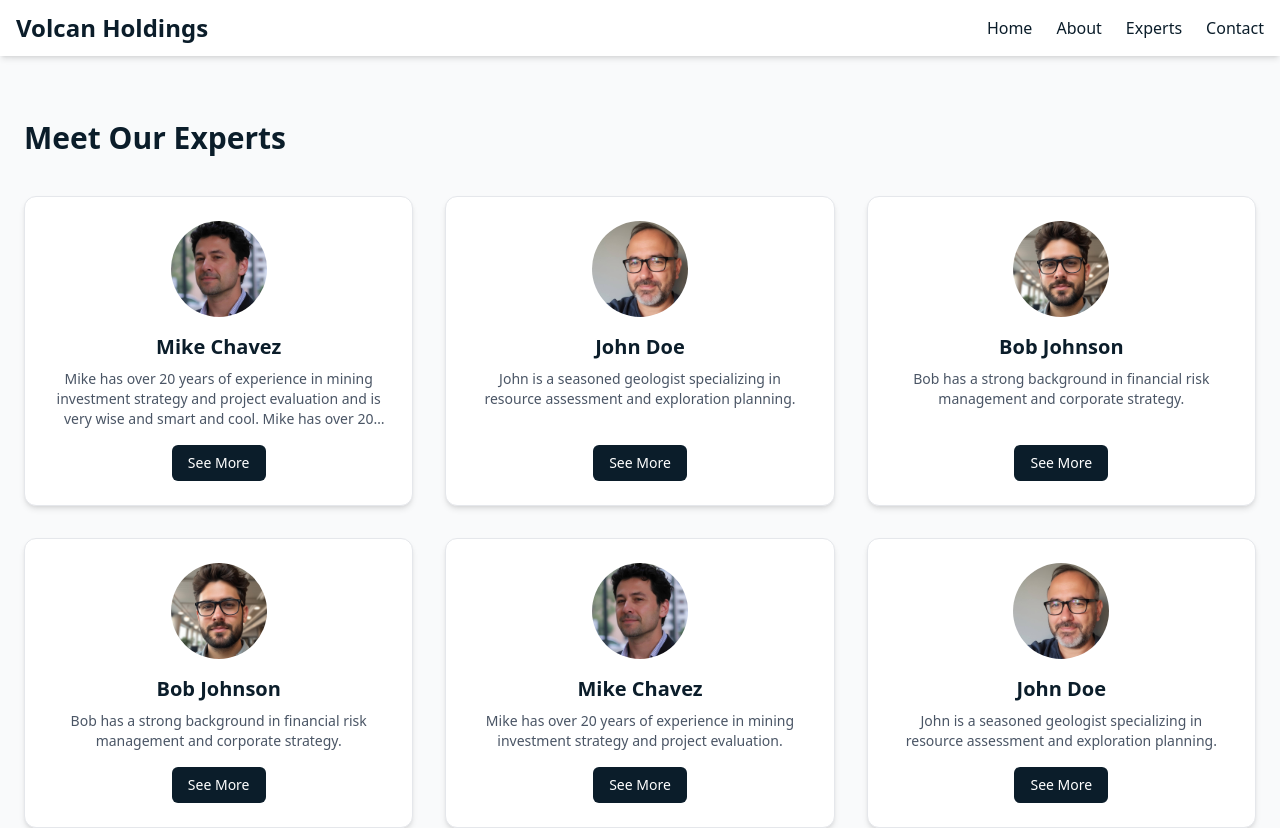
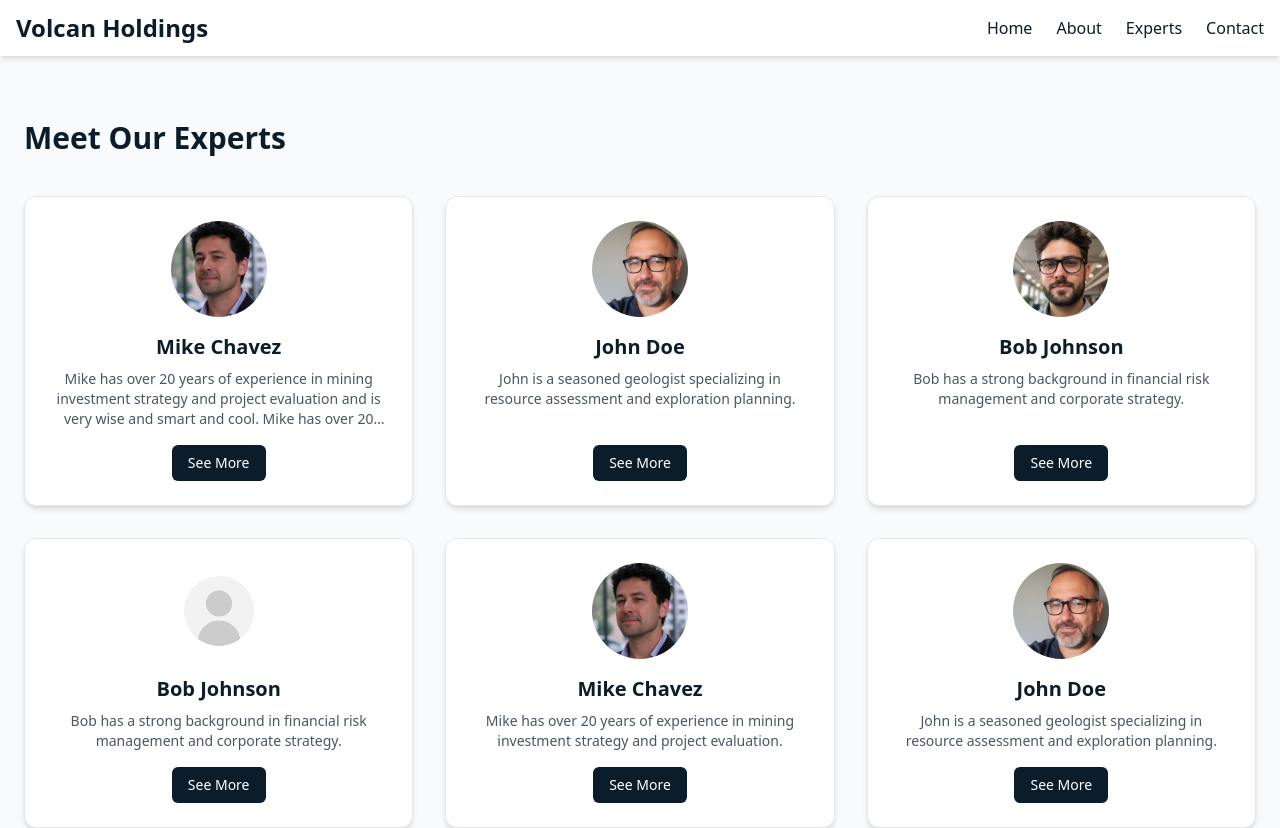
Before and after one commit to syjoseph22/mine-site, a Next.js app: page /experts in a window 1280 px wide. Shown: the top 828 px of the page. Built offline with nearby package versions, Linux system fonts and the light colour scheme.

Commit message:
Added default

```diff
--- a/public/experts.js
+++ b/public/experts.js
@@ -19,7 +19,7 @@ const experts = [
   },
   {
     name: "Bob Johnson",
-    image: "/profiles/bob-johnson.jpg",
+    image: "/profiles/default.jpg",
     bio: "Bob has a strong background in financial risk management and corporate strategy.",
     slug: "bob-johnson",
   },
```
Also changed, not shown: public/profiles/default.jpg (added).
